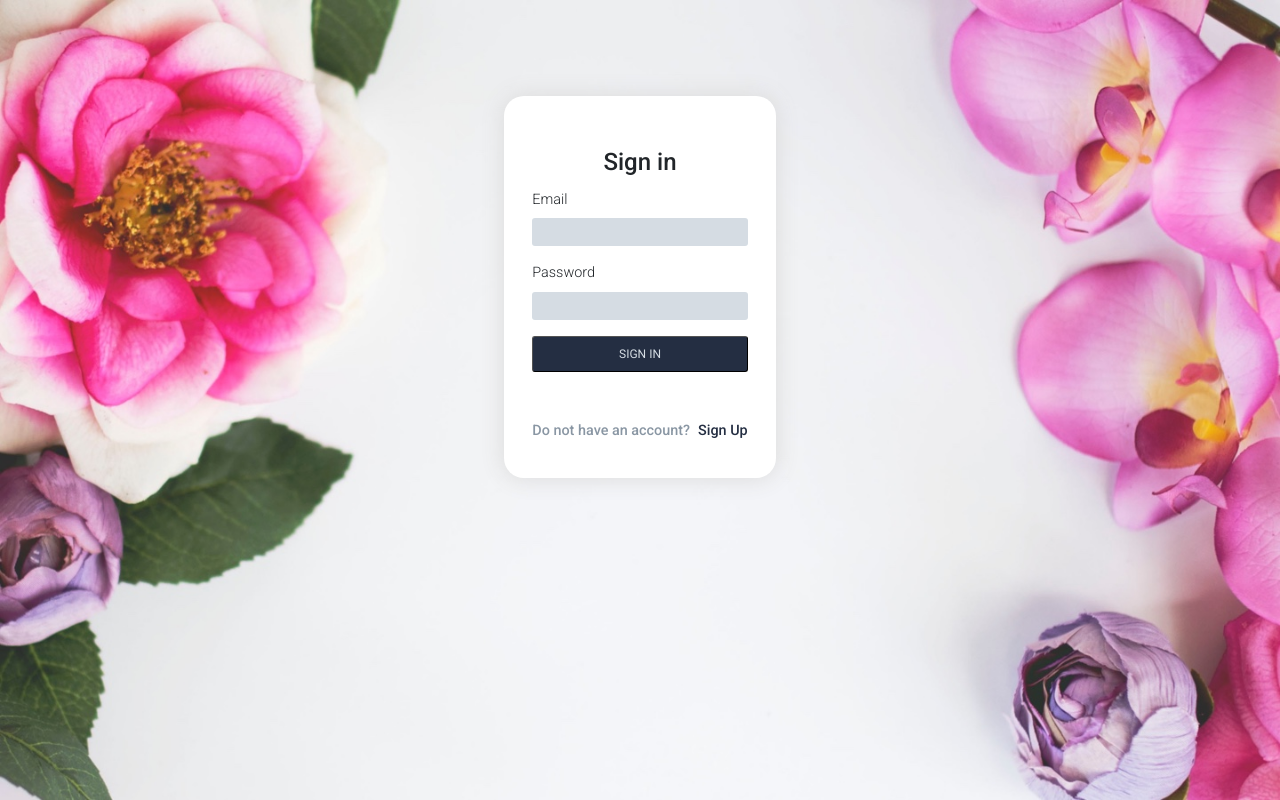
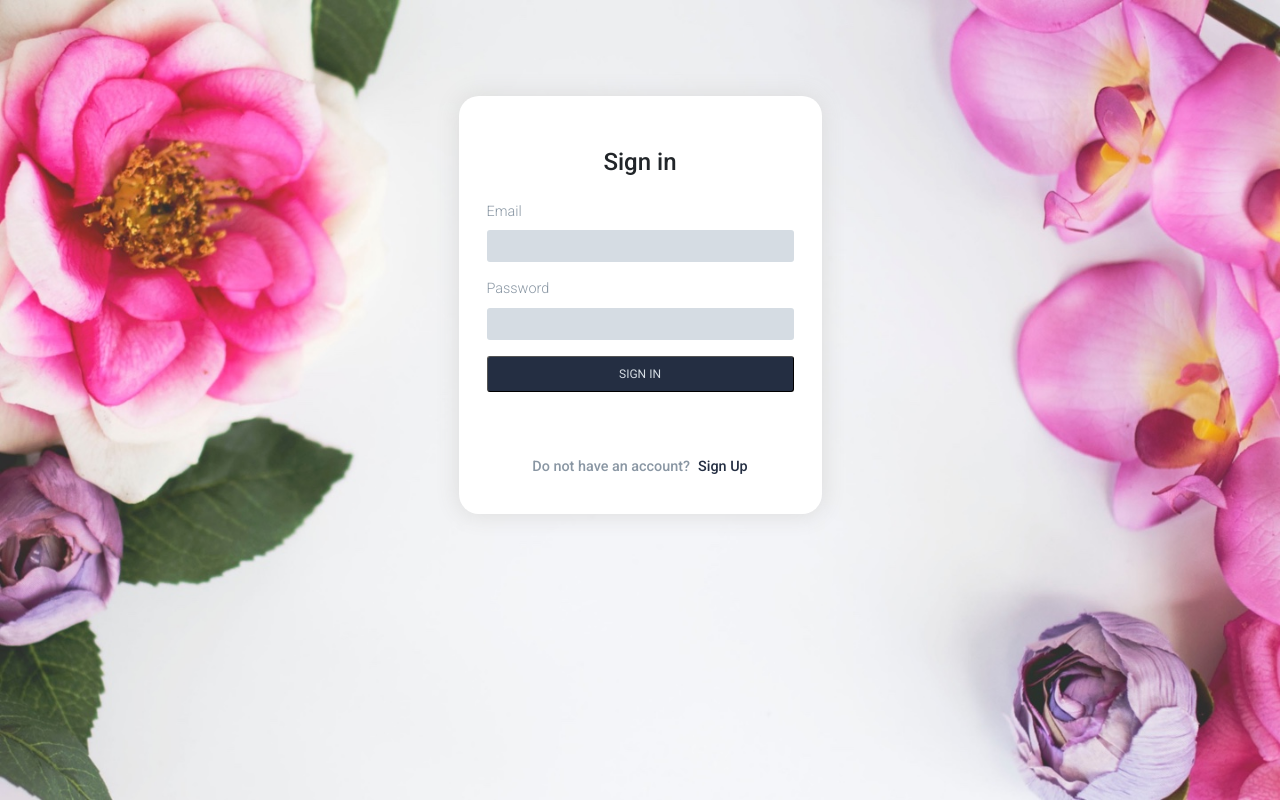
Before and after one commit to ashusaini-mind-roots/iflorist-frontend-old, an Angular app: page /login in a window 1280 px wide. Built offline with nearby package versions, Linux system fonts and the light colour scheme.

Commit message:
styling sign up component

```diff
--- a/src/app/login/login.component.html
+++ b/src/app/login/login.component.html
@@ -1,17 +1,17 @@
 <div class="d-flex justify-content-center pt-lg-5 mt-5">
     <div class="card login-card p-lg-2 align-self-center">
         <div class="card-body mt-lg-4">
-            <h4 class="card-title text-center">Sign in</h4>
+            <h4 class="card-title text-center mb-4">Sign in</h4>
             <form [formGroup]="loginForm" (ngSubmit)="onSubmit()">
                 <div class="form-group">
-                    <label for="email" class="font-light">Email</label>
+                    <label for="email" class="font-light txt-color-gray2">Email</label>
                     <input type="text" formControlName="email" class="imput-gray1" [ngClass]="{ 'is-invalid': submitted && f.email.errors }" />
                     <div *ngIf="submitted && f.email.errors" class="invalid-feedback">
                         <div *ngIf="f.email.errors.required">email is required</div>
                     </div>
                 </div>
                 <div class="form-group">
-                    <label for="password" class="font-light">Password</label>
+                    <label for="password" class="font-light txt-color-gray2">Password</label>
                     <input type="password" formControlName="password" class="imput-gray1" [ngClass]="{ 'is-invalid': submitted && f.password.errors }" />
                     <div *ngIf="submitted && f.password.errors" class="invalid-feedback">
                         <div *ngIf="f.password.errors.required">Password is required</div>
@@ -23,7 +23,7 @@
                 </button>
                 <div *ngIf="error" class="alert alert-danger mt-3 mb-0">{{error}}</div>
             </form>
-            <label class="font-medium font-size-08 txt-color-gray2 mt-5">Do not have an account?<span><a class="pl-2 txt-color-dark-blue" routerLink="/register-general-data">Sign Up</a></span></label>
+            <label class="text-center w-100 font-medium font-size-08 txt-color-gray2 mt-5 pt-3">Do not have an account?<span><a class="pl-2 txt-color-dark-blue" routerLink="/register-general-data">Sign Up</a></span></label>
         </div>
     </div>
 </div>
--- a/src/styles.less
+++ b/src/styles.less
@@ -117,8 +117,9 @@ a { cursor: pointer }
   border: none;
   -webkit-border-radius: 3px;
   border-radius: 3px;
-  font: normal 12px/normal Verdana, Geneva, sans-serif;
-  color: rgba(0,142,198,1);
+  font-size: 12px;
+  //font: normal 12px/normal Verdana, Geneva, sans-serif;
+  color: #8996A3;
   -o-text-overflow: clip;
   text-overflow: clip;
   //background: rgba(220,220,220,1);
@@ -131,6 +132,7 @@ a { cursor: pointer }
   transition: all 200ms cubic-bezier(0.42, 0, 0.58, 1);
   width: 100%;
   background-color: #D5DCE3 !important;
+  margin-right: 150px;
 }
 
 .imput-gray1:hover {
```
